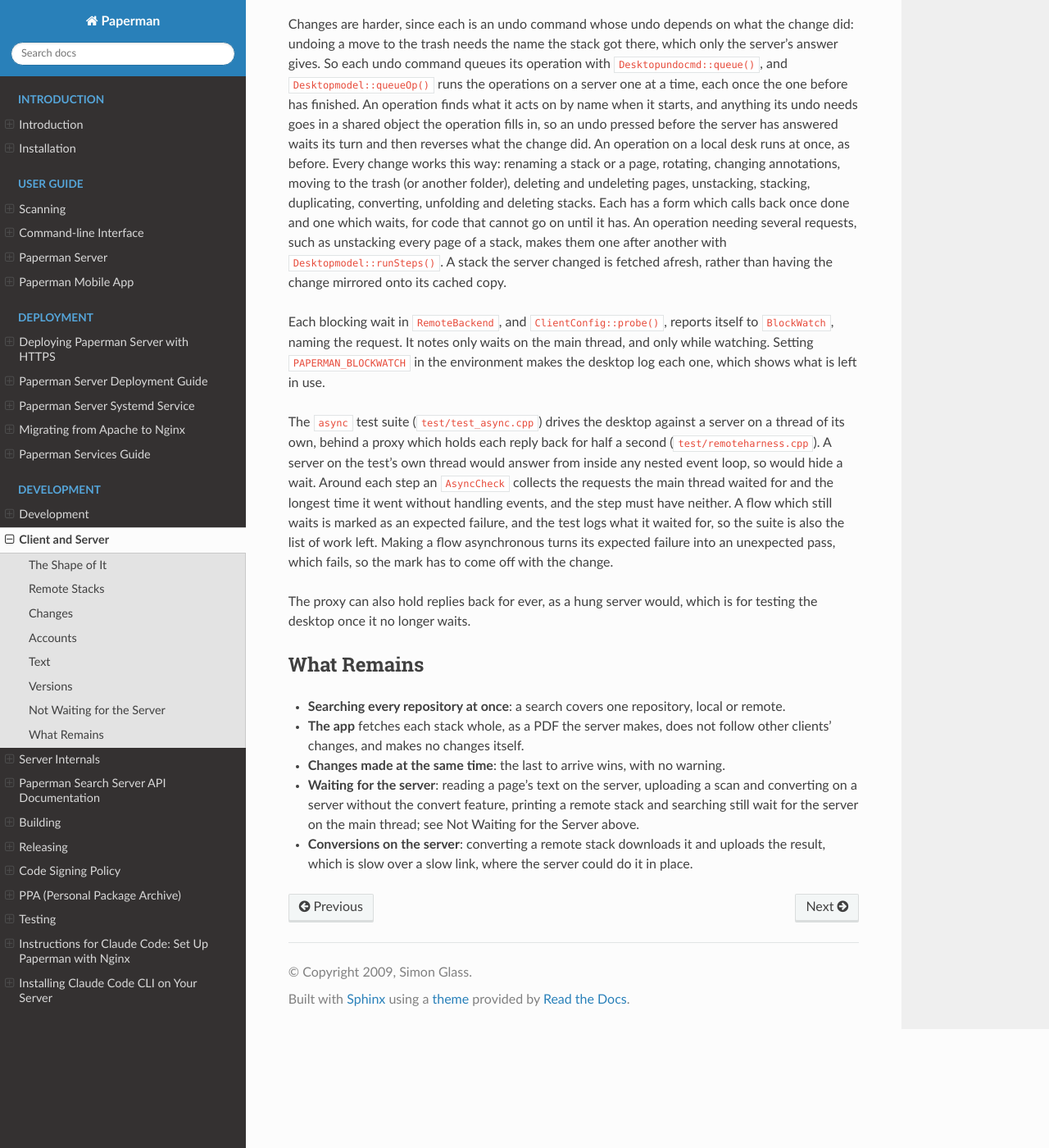
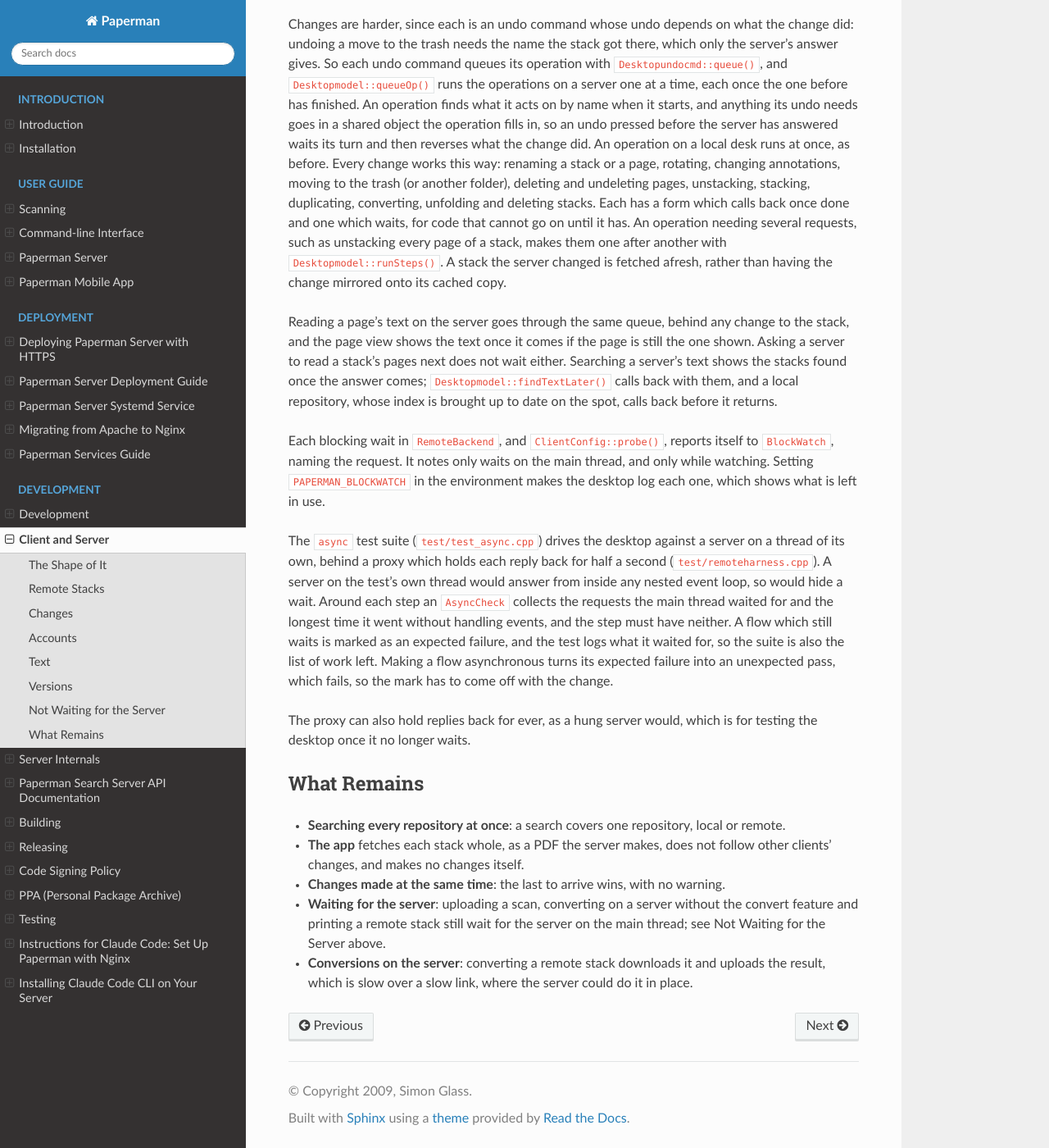
Before and after one commit to sjg20/paperman, a Sphinx documentation site: the page built from doc/client-server.rst, in a window 1280 px wide and 1400 px high, scrolled down 2956 px. Shown: the whole window at 82% size. Built offline with Sphinx 7.4.7 and the Read the Docs theme 3.1.0, drawn with Linux system fonts in a browser that asks for light colours.

Commit message:
doc: Describe reading text and searching without waiting
Reading a page's text on a server, asking it to read stacks and
searching it no longer wait, so describe how they work and drop them
from what remains.

Co-developed-by: Claude Opus 5.5 (1M context) <noreply@anthropic.com>
Claude-Session: https://claude.ai/code/session_01BxfLL7T8McSpFMMxYekitE

```diff
--- a/doc/client-server.rst
+++ b/doc/client-server.rst
@@ -165,6 +165,14 @@ another with ``Desktopmodel::runSteps()``. A stack the server changed is
 fetched afresh, rather than having the change mirrored onto its cached
 copy.
 
+Reading a page's text on the server goes through the same queue, behind
+any change to the stack, and the page view shows the text once it comes
+if the page is still the one shown. Asking a server to read a stack's
+pages next does not wait either. Searching a server's text shows the
+stacks found once the answer comes; ``Desktopmodel::findTextLater()``
+calls back with them, and a local repository, whose index is brought up
+to date on the spot, calls back before it returns.
+
 Each blocking wait in ``RemoteBackend``, and ``ClientConfig::probe()``,
 reports itself to ``BlockWatch``, naming the request. It notes only waits
 on the main thread, and only while watching. Setting
```
Also changed, not shown: other parts of doc/client-server.rst (+3 -4 lines).
